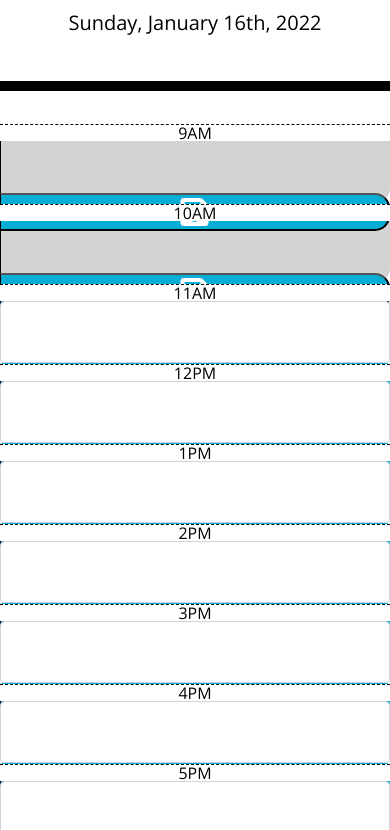
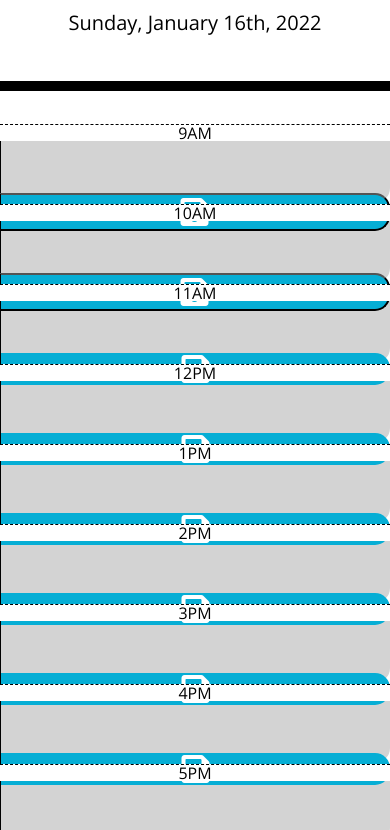
Before and after one commit to jackiem2/Jacqueline-third-party-APIs-challenge, a plain HTML site: page index.html in a window 390 px wide. Shown: the part 256-1086 px from the top of the page. Drawn offline with nearby package versions, Linux system fonts and the light colour scheme.

Commit message:
cleaned up html

```diff
--- a/index.html
+++ b/index.html
@@ -36,52 +36,52 @@
       </div>
 
       <!--11AM-->
-      <div class="row time-block">
-        <div class="hour col-md-1" id="11">11AM</div>
-        <textarea class="form-control textarea description col-md-10" id="11"></textarea>
-        <div class="saveBtn align-middle rounded col-md-1" hour="11"><i class="fas fa-save fa-2x"></i></div>
+      <div class="row time-block" id="11">
+        <div class="hour col-md-1">11AM</div>
+        <textarea class="col-md-10"></textarea>
+        <div class="saveBtn col-md-1" hour="11"><i class="fas fa-save fa-2x"></i></div>
       </div>
 
       <!--12PM-->
-      <div class="row time-block">
-        <div class="hour col-md-1" id="12">12PM</div>
-        <textarea class="form-control textarea description col-md-10" id="12"></textarea>
-        <div class="saveBtn align-middle rounded col-md-1" hour="11"><i class="fas fa-save fa-2x"></i></div>
+      <div class="row time-block"id="12">
+        <div class="hour col-md-1">12PM</div>
+        <textarea class="col-md-10"></textarea>
+        <div class="saveBtn col-md-1" hour="11"><i class="fas fa-save fa-2x"></i></div>
       </div>
 
       <!--1PM-->
-      <div class="row time-block">
-        <div class="hour col-md-1" id="1">1PM</div>
-        <textarea class="form-control textarea description col-md-10" id="1"></textarea>
-        <div class="saveBtn align-middle rounded col-md-1" hour="1"><i class="fas fa-save fa-2x"></i></div>
+      <div class="row time-block" id="1">
+        <div class="hour col-md-1">1PM</div>
+        <textarea class="col-md-10"></textarea>
+        <div class="saveBtn col-md-1" hour="1"><i class="fas fa-save fa-2x"></i></div>
       </div>
 
       <!--2PM-->
-      <div class="row time-block">
-        <div class="hour col-md-1" id="2">2PM</div>
-        <textarea class="form-control textarea description col-md-10" id="2"></textarea>
-        <div class="saveBtn align-middle rounded col-md-1" hour="2"><i class="fas fa-save fa-2x"></i></div>
+      <div class="row time-block" id="2">
+        <div class="hour col-md-1">2PM</div>
+        <textarea class="col-md-10"></textarea>
+        <div class="saveBtn col-md-1" hour="2"><i class="fas fa-save fa-2x"></i></div>
       </div>
 
       <!--3PM-->
-      <div class="row time-block">
-        <div class="hour col-md-1" id="3">3PM</div>
-        <textarea class="form-control textarea description col-md-10" id="3"></textarea>
-        <div class="saveBtn align-middle rounded col-md-1" hour="3"><i class="fas fa-save fa-2x"></i></div>
+      <div class="row time-block" id="3">
+        <div class="hour col-md-1">3PM</div>
+        <textarea class="col-md-10"></textarea>
+        <div class="saveBtn col-md-1" hour="3"><i class="fas fa-save fa-2x"></i></div>
       </div>
 
       <!--4PM-->
-    <div class="row time-block">
-      <div class="hour col-md-1" id="4">4PM</div>
-      <textarea class="form-control textarea description col-md-10" id="4"></textarea>
-      <div class="saveBtn align-middle rounded col-md-1" hour="4"><i class="fas fa-save fa-2x"></i></div>
+    <div class="row time-block" id="4">
+      <div class="hour col-md-1">4PM</div>
+      <textarea class="col-md-10"></textarea>
+      <div class="saveBtn col-md-1" hour="4"><i class="fas fa-save fa-2x"></i></div>
     </div>
 
     <!--5PM-->
-    <div class="row time-block">
-      <div class="hour col-md-1" id="5">5PM</div>
-      <textarea class="form-control textarea description col-md-10" id="4"></textarea>
-      <div class="saveBtn align-middle rounded col-md-1" hour="5"><i class="fas fa-save fa-2x"></i></div>
+    <div class="row time-block" id="5">
+      <div class="hour col-md-1">5PM</div>
+      <textarea class="col-md-10"></textarea>
+      <div class="saveBtn col-md-1" hour="5"><i class="fas fa-save fa-2x"></i></div>
     </div>
 
 
```
